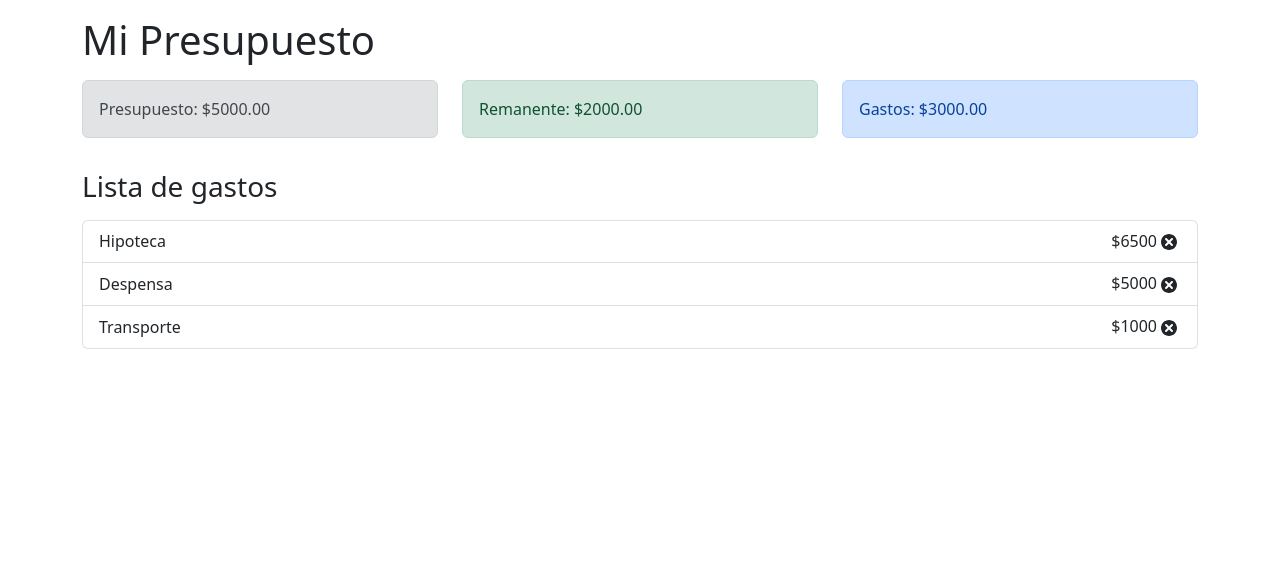
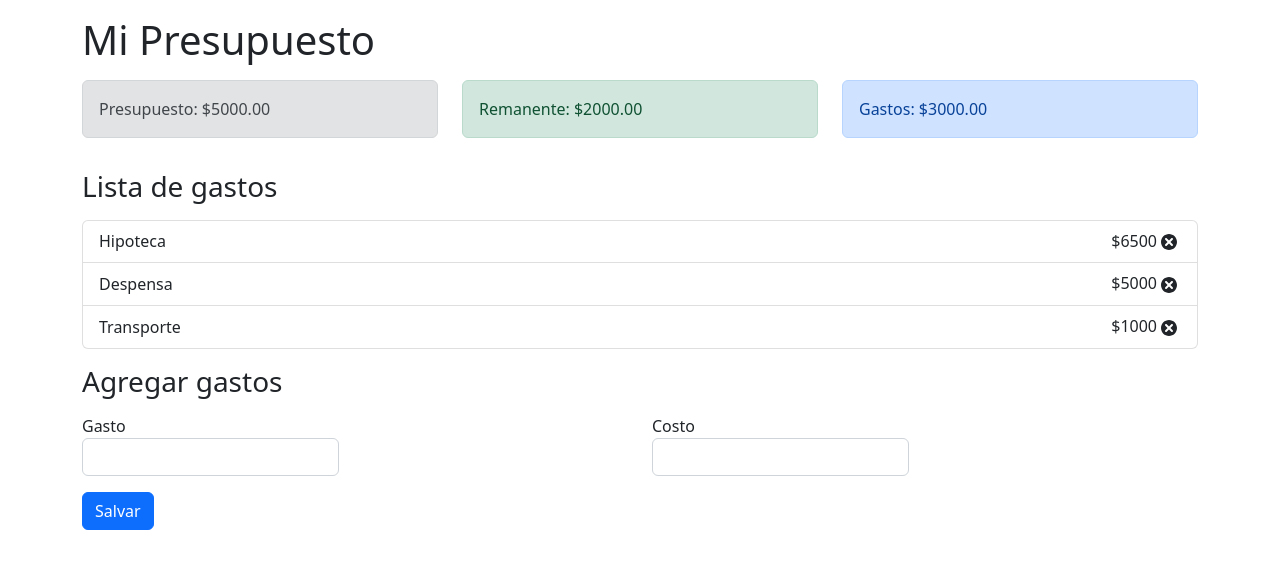
Before and after one commit to rivalcoba/react-bedu-prj, a React (Vite) app: page / in a window 1280 px wide. Shown: the top 568 px of the page. Built offline with nearby package versions, Linux system fonts and the light colour scheme.

Commit message:
⭐️ Adding AddExpenseForm component

```diff
--- a/src/App.jsx
+++ b/src/App.jsx
@@ -5,6 +5,7 @@
 import Remaining from './components/Remaining';
 import ExpenseTotal from './components/ExpenseTotal';
 import ExpenseList from './components/ExpenseList';
+import AddExpenseForm from './components/AddExpenseForm';
 
 function App() {
   return (
@@ -28,6 +29,13 @@
           <ExpenseList />
         </div>
       </div>
+      {/* Agregando formulario de ingreso de gastos */}
+      <h3 className="mt-3">Agregar gastos</h3>
+      <div className="row mt-3">
+        <div className="col-sm">
+          <AddExpenseForm />
+        </div>
+      </div>
     </div>
   );
 }
```
